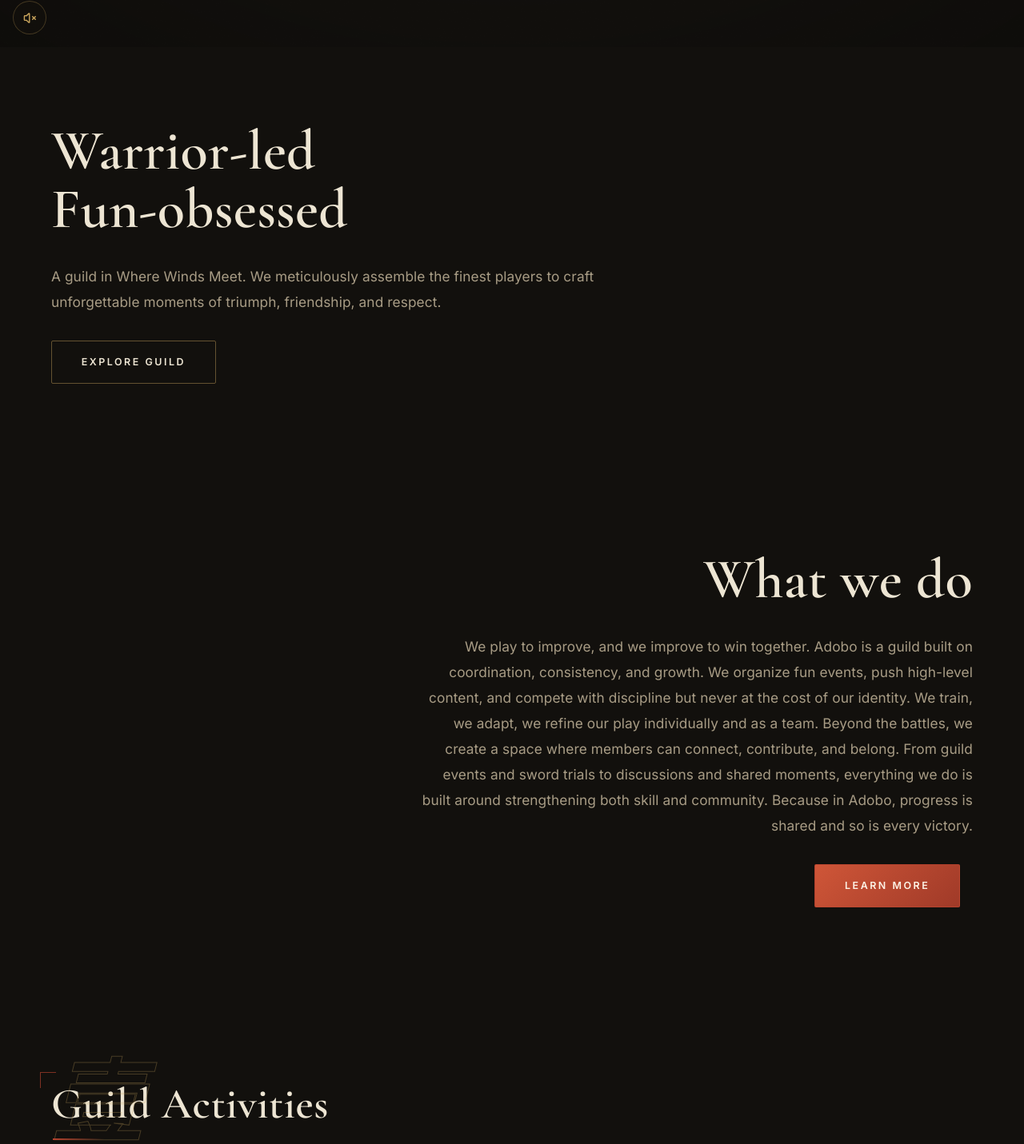
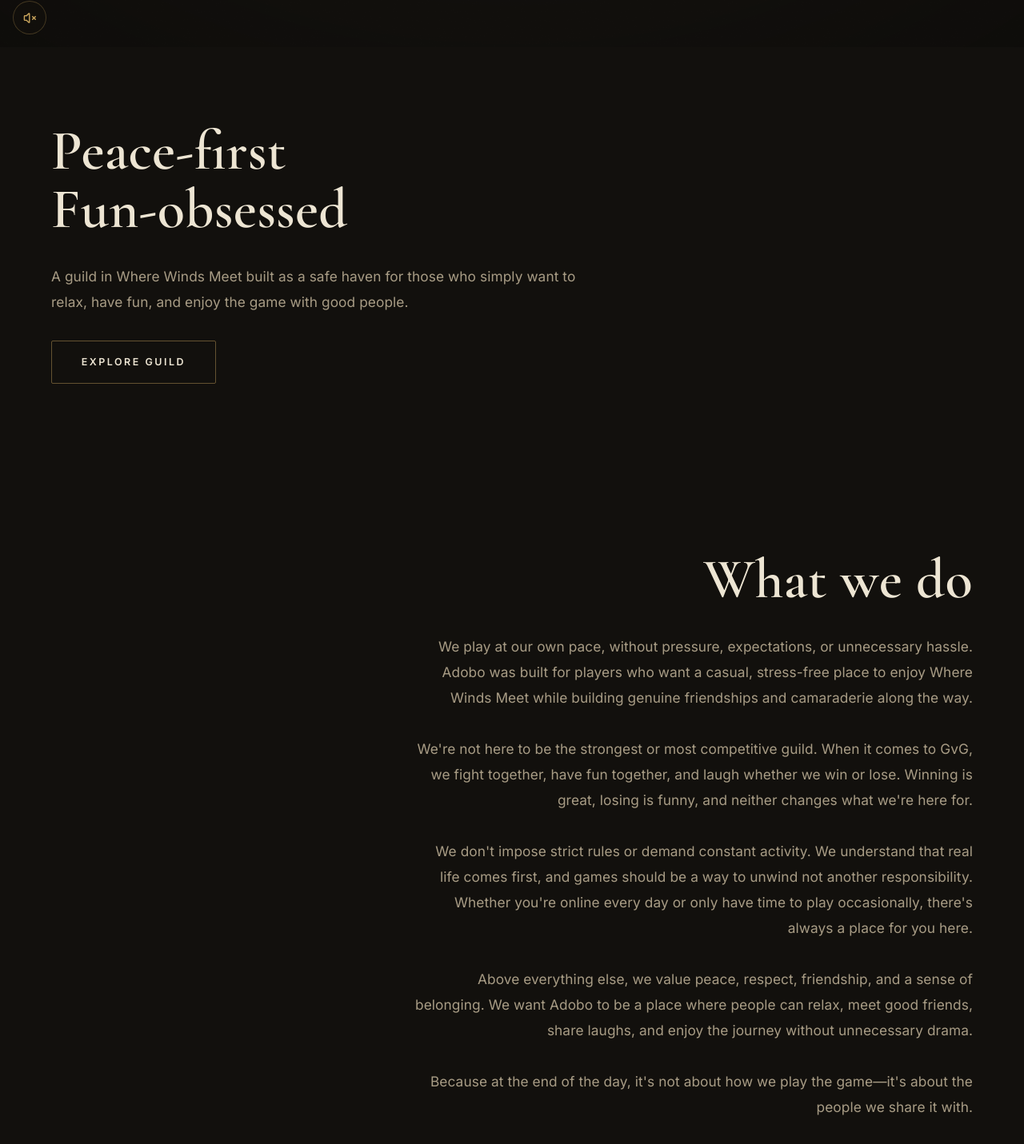
Before and after one commit to TheOfficialFOOBU/Project-Adobo-Website, a Next.js app: page /Project-Adobo-Website/ in a window 1280 px wide. Shown: the part 741-2172 px from the top of the page at 80% size. Built offline with nearby package versions, Linux system fonts and the light colour scheme; no server answers.

Commit message:
Changed Header and About

```diff
--- a/src/components/sections/hero.tsx
+++ b/src/components/sections/hero.tsx
@@ -36,13 +36,13 @@ export async function HeroSection() {
       </span>
       <div className="hero-inner" data-animate>
         <h1>
-          We
+          Where
           <br />
-          Play
+          we put
           <br />
-          For
+          FUN in
           <br />
-          Fun
+          FUNtastic
         </h1>
         <p className="subtitle">Where Winds Meet</p>
         <div className="hero-cta-row">
--- a/src/components/sections/intro-splits.tsx
+++ b/src/components/sections/intro-splits.tsx
@@ -1,16 +1,16 @@
-/** “Warrior-led / Fun-obsessed” intro split. */
+/** “Peace-first / Fun-obsessed” intro split. */
 export function WarriorLedSection() {
   return (
     <section className="hero-2" data-animate>
       <div className="hero-2-content">
         <h2>
-          Warrior-led
+          Peace-first
           <br />
           Fun-obsessed
         </h2>
         <p>
-          A guild in Where Winds Meet. We meticulously assemble the finest players to craft
-          unforgettable moments of triumph, friendship, and respect.
+          A guild in Where Winds Meet built as a safe haven for those who simply want to relax, have
+          fun, and enjoy the game with good people.
         </p>
         <a className="cta-button light" href="#projects">
           Explore Guild
@@ -27,13 +27,29 @@ export function WhatWeDoSection() {
       <div className="hero-2-content right-aligned">
         <h2>What we do</h2>
         <p>
-          We play to improve, and we improve to win together. Adobo is a guild built on
-          coordination, consistency, and growth. We organize fun events, push high-level content,
-          and compete with discipline but never at the cost of our identity. We train, we adapt, we
-          refine our play individually and as a team. Beyond the battles, we create a space where
-          members can connect, contribute, and belong. From guild events and sword trials to
-          discussions and shared moments, everything we do is built around strengthening both skill
-          and community. Because in Adobo, progress is shared and so is every victory.
+          We play at our own pace, without pressure, expectations, or unnecessary hassle. Adobo was
+          built for players who want a casual, stress-free place to enjoy Where Winds Meet while
+          building genuine friendships and camaraderie along the way.
+        </p>
+        <p>
+          We&apos;re not here to be the strongest or most competitive guild. When it comes to GvG,
+          we fight together, have fun together, and laugh whether we win or lose. Winning is great,
+          losing is funny, and neither changes what we&apos;re here for.
+        </p>
+        <p>
+          We don&apos;t impose strict rules or demand constant activity. We understand that real
+          life comes first, and games should be a way to unwind not another responsibility. Whether
+          you&apos;re online every day or only have time to play occasionally, there&apos;s always a
+          place for you here.
+        </p>
+        <p>
+          Above everything else, we value peace, respect, friendship, and a sense of belonging. We
+          want Adobo to be a place where people can relax, meet good friends, share laughs, and
+          enjoy the journey without unnecessary drama.
+        </p>
+        <p>
+          Because at the end of the day, it&apos;s not about how we play the game&mdash;it&apos;s
+          about the people we share it with.
         </p>
         <a className="cta-button" href="#philosophy">
           Learn More
--- a/src/lib/site.ts
+++ b/src/lib/site.ts
@@ -22,7 +22,7 @@ export const SITE_TITLE = 'Adobo Guild - Where Winds Meet';
 export const DISCORD_INVITE = 'https://discord.gg/NdZXkmYJnS';
 
 export const SITE_DESCRIPTION =
-  'Adobo Guild — warrior-led, fun-obsessed community in Where Winds Meet. Join events, meet members, and grow together.';
+  'Adobo Guild — peace-first, fun-obsessed community in Where Winds Meet. Relax, make friends, and enjoy the game together.';
 
 /** Repository sub-path for GitHub Pages (e.g. "/Project-Adobo-Website"). */
 export const BASE_PATH = process.env.NEXT_PUBLIC_BASE_PATH ?? '';
```
